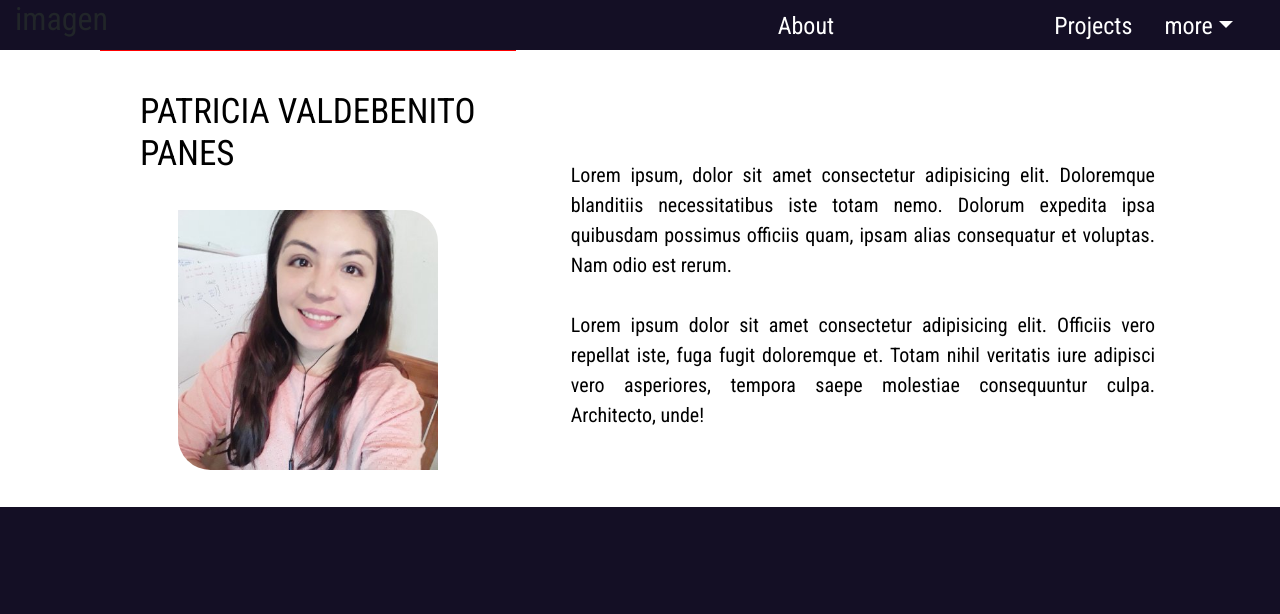
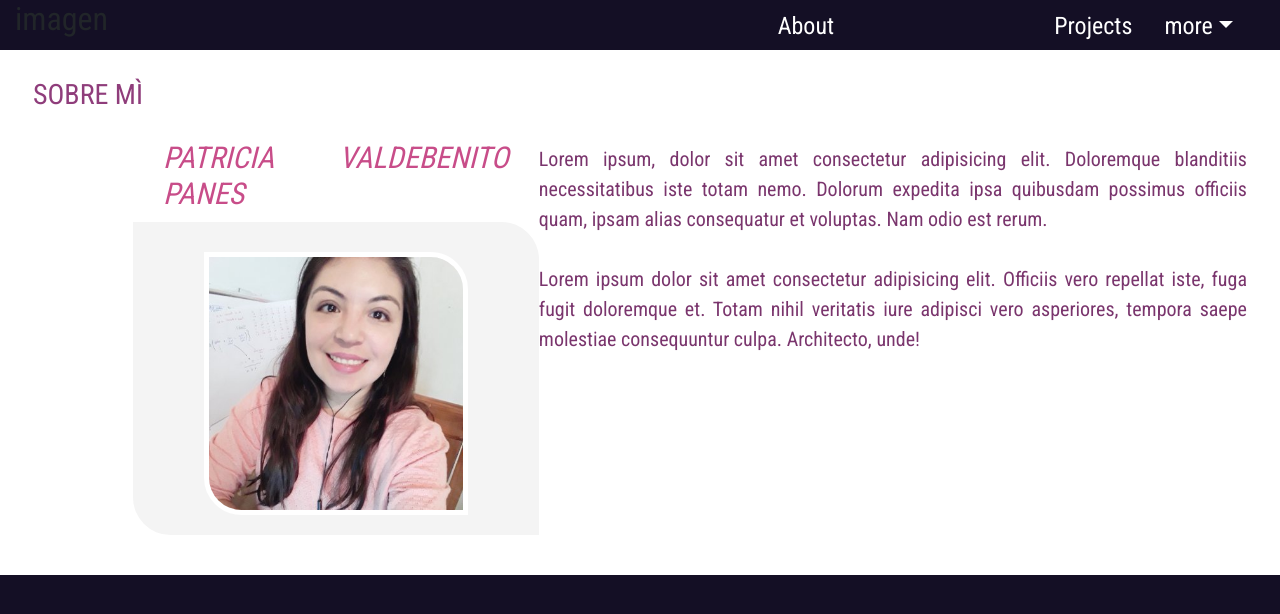
Before and after one commit to Patriciavaldebenito/portafolio4, an Angular app: page /about in a window 1280 px wide. Shown: the top 614 px of the page. Built offline with nearby package versions, Linux system fonts and the light colour scheme; what angular-bootstrap-md would draw is missing.

Commit message:
cambio de mediaquery en home.component-css para carga de imagen en main ppal

```diff
--- a/package.json
+++ b/package.json
@@ -25,6 +25,7 @@
     "@types/jquery": "^3.3.32",
     "angular-bootstrap-md": "^8.9.0",
     "bootstrap": "4.4.1",
+    "bootstrap-social": "^5.1.1",
     "jquery": "^3.4.1",
     "rxjs": "~6.5.4",
     "tslib": "^1.10.0",
--- a/src/app/about/about.component.css
+++ b/src/app/about/about.component.css
@@ -1,12 +1,16 @@
-h3, p{
-    padding: 2rem 2rem 1rem 2rem;
-    color: #000;
+h3, h4, p{ text-align: justify;}
+h3{
+    /*padding: 2rem 2rem 1rem 2rem;*/
+    color:#8f3d7b;
 }
-h3{
-    border-top: 1px solid red;
+
+h4{
+    color:#c84d89;
 }
 p{
-    text-align: justify;
+    color: #7a356d;
+
+
 }
 
 
@@ -20,6 +24,11 @@ p{
     margin: 0 auto;
     width: 100%;
     text-align: center;
+    min-width: 100px;
+    min-height: 100px;
+
+    padding: 1em 0em;
+
 }
 
 .img-developer{
@@ -31,15 +40,23 @@ p{
 }
 
 
+@media screen and (max-width:768px){
+    .container-img-about{
+        background: url(../../assets/img-license/a.png) no-repeat center center fixed;
 
+        -webkit-background-size: cover;
+        -moz-background-size: cover;
+        -o-background-size: cover;
+        background-size: cover;}
+}
 
-@media screen and (min-width: 576px){
+@media  (min-width: 576px){
    .img-developer{
        width: 35%;
    }
 }
 
-@media screen and (min-width: 768px){
+@media   (min-width: 768px){
    .img-developer{
        width: 65%;
        margin-top: 0%;
@@ -52,11 +69,15 @@ p{
        padding: 3.5rem 5rem 0rem 0rem;
     }
 
+    .container-img-about{
+        background: #f4f4f4;
+        border-radius: 0px 30px 0px 30px;
+    }
 
 }
 
 
-@media screen and (min-width: 992px){
+@media  (min-width: 992px){
 
     .container-left-about,.description-about{
        zoom: 1.25;
--- a/src/app/about/about.component.html
+++ b/src/app/about/about.component.html
@@ -1,21 +1,28 @@
 <!doctype html>
-<div class="row" style="padding-bottom: 2em;
-background: #fff;">
+<div class="row py-4 px-5 " style="background: #fff;">
+    <div class="col-12 py-1  px-0">
 
-    <div class="col-12 col-sm-12 col-md-6 col-lg-5 col-xl-5">
-       <div class="container-left-about">
-            <h3>PATRICIA VALDEBENITO PANES</h3>
+        <h3>SOBRE MÌ</h3>
 
-              <div class="container-img-about">
-                <img src="../../assets/img/3EVErORx_400x400.jpg" alt="photograph patricia valdebenito developer" class="img-fluid img-developer" >
+    </div>
 
-              </div>
+    <div class="col-12 col-sm-12 col-md-6 col-lg-5 col-xl-5 py-3 px-0">
+        <div class="container-left-about ">
+            <h4 class="px-4">
+                <e><i>PATRICIA VALDEBENITO PANES</i></e>
+            </h4>
+
+            <div class="container-img-about pt-4">
+                <img src="../../assets/img/3EVErORx_400x400.jpg" alt="photograph patricia valdebenito developer"
+                    class="img-fluid img-developer">
+
+            </div>
 
 
-     </div>
+        </div>
     </div>
 
-    <div class="col-12 col-sm-12 col-md-6 col-lg-7 col-xl-7 description-about">
+    <div class="col-12 col-sm-12 col-md-6 col-lg-7 col-xl-7 description-about py-3  px-0">
         <p>
 
             Lorem ipsum, dolor sit amet consectetur adipisicing elit. Doloremque blanditiis
@@ -27,6 +34,6 @@ background: #fff;">
             fuga fugit doloremque et. Totam nihil veritatis iure
             adipisci vero asperiores, tempora saepe molestiae consequuntur culpa. Architecto, unde!
 
-    </p>
+        </p>
     </div>
 </div>
--- a/src/app/home/home.component.css
+++ b/src/app/home/home.component.css
@@ -1,15 +1,11 @@
-
-/*
-None (auto)	 540px	     720px	     960px	     1140px
-Class prefix	.col-	        .col-sm-	.col-md-	.col-lg-	.col-xl-
-col-sm- col-md- col.lg- col-xl-
-*/
+/*'../../assets/img/pngtreehand.jpg'*/
 main{
   border-radius: 30px 30px 0px 0px;
-  background-image: url('../../assets/img-license/particulas-de-equalizador-abstrata-onda-de-fundo/3038659.jpg');
+  background-image: url('../../assets/img/pngtreehand.jpg');
   background-size: 100% 100%;
   background-repeat: no-repeat;
   border-radius: 30px 30px 0px 0px;
+  padding-bottom: 1rem;
 }
 
 
@@ -37,7 +33,6 @@ main{
       transition: all .4s ease-in-out;
       border-radius: 30px;
     }
-
         .btn-hover:hover {
             background-position: 100% 0;
             text-align: center;
@@ -53,7 +48,6 @@ main{
           background-image: linear-gradient(to right, #25aae1, #4481eb, #04befe, #3f86ed);
           box-shadow: 0 4px 15px 0 rgba(65, 132, 234, 0.75);
       }
-
   /*2*/
     .section-contact-home{
       background-color: tomato;
@@ -262,14 +256,12 @@ main{
         width: 85%;
         left: 2.5%;
       }
-
       .one-projects-section{
         top: 5vh;
         height: 20vh;
         width: 70%;
         left: 15%;
       }
-
       /*logo contact section*/
       .section-contact-home{
             left: 70%;
@@ -277,7 +269,6 @@ main{
             width: 30%;
             height: 50vh;
       }
-
       .svg-inline--fa.fa-w-16,.svg-inline--fa.fa-w-14 {
             width: 70%;
             margin: 125% 15% 0em 15%;
@@ -316,17 +307,13 @@ main{
         width: 80%;
         left: 0%;
       }
-
       .one-projects-section{
         top: 85%;
         height: 15%;
         width: 80%;
       }
-
       .container-logo-contact{
-
         flex-direction: row;
-
       }
       /*logo contact section*/
       .section-contact-home{
@@ -335,7 +322,6 @@ main{
         width: 100%;
         height: 5vh;
       }
-
       .svg-inline--fa.fa-w-16,.svg-inline--fa.fa-w-14 {
         width: 20%;
         margin: 0em 0.5em;
@@ -346,11 +332,18 @@ main{
       }
     }
 
+@media (min-width:575px){
+  main{
+    background-image: url('../../assets/img-license/particulas-de-equalizador-abstrata-onda-de-fundo/3038659.jpg');
+  }
+}
 
+
+
+
+
+/*cambiar configuracion de responsive*/
 @media screen and  (max-width: 575px)  {
-      main{
-        background-image: url('../../assets/img/pngtreehand.jpg');
-      }
 
       .presentation-section{
         padding: 1em;
@@ -358,13 +351,11 @@ main{
         width: 100%;
         left: 0%;
       }
-
       .one-projects-section{
         top: 85%;
         height: 15%;
         width: 80%;
       }
-
       .container-logo-contact{
 
         flex-direction: row;
@@ -378,18 +369,15 @@ main{
         height: 3em;
         background-color: transparent;
       }
-
       .svg-inline--fa.fa-w-16,.svg-inline--fa.fa-w-14 {
         width: 20%;
         margin: 0em 0.5em;
-
       }
       .svg-inline--fa {
         height: 1.5em;
       }
-
-             /*font-size H1, H2, P*/
-             h1{
+      /*font-size H1, H2, P*/
+            h1{
               font-size:2rem;
             }
             h2{
@@ -399,9 +387,8 @@ main{
               font-size: 1rem;
 
             }
-
              /* BOTON*/
-              .btn-hover {
+            .btn-hover {
                 width: 90%;
                 font-size: 14px;
                 font-weight: 600;
@@ -409,8 +396,7 @@ main{
                 height: 36px;
                 background-size: 300% 100%;
                 margin-top: 1em;
-              }
-
+            }
 }
 
 /*
```
Also changed, not shown: 1 other file (tests, documents, lock files or other folders).
